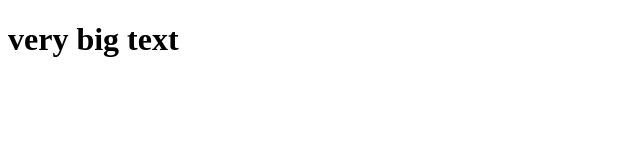
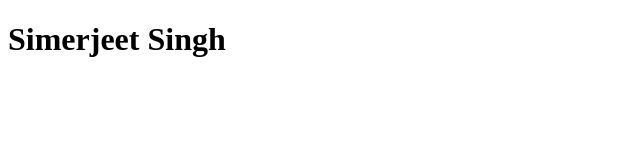
Before and after one commit to tsimer06/resume, a plain HTML site: page index.html in a window 1280 px wide. Shown: the whole page, without its empty margins (0-640 px from the left). Drawn offline with Linux system fonts and the light colour scheme.

Commit message:
Update index.html

```diff
--- a/index.html
+++ b/index.html
@@ -6,7 +6,7 @@
     <title>BA-Tech</title>
 </head>
 <body>
-    <h1>very big text</h1>
+    <h1>Simerjeet Singh</h1>
     <p></p>
 </body>
 </html>
```
